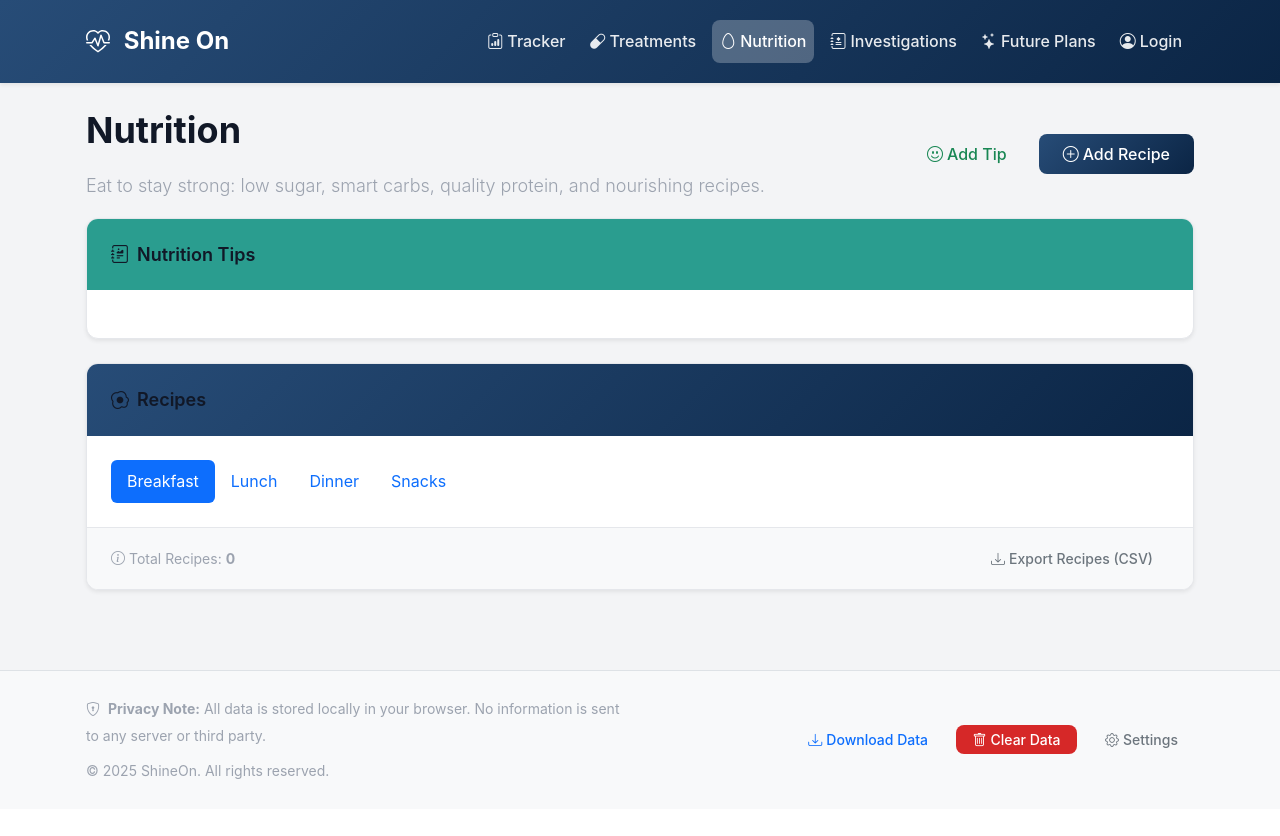
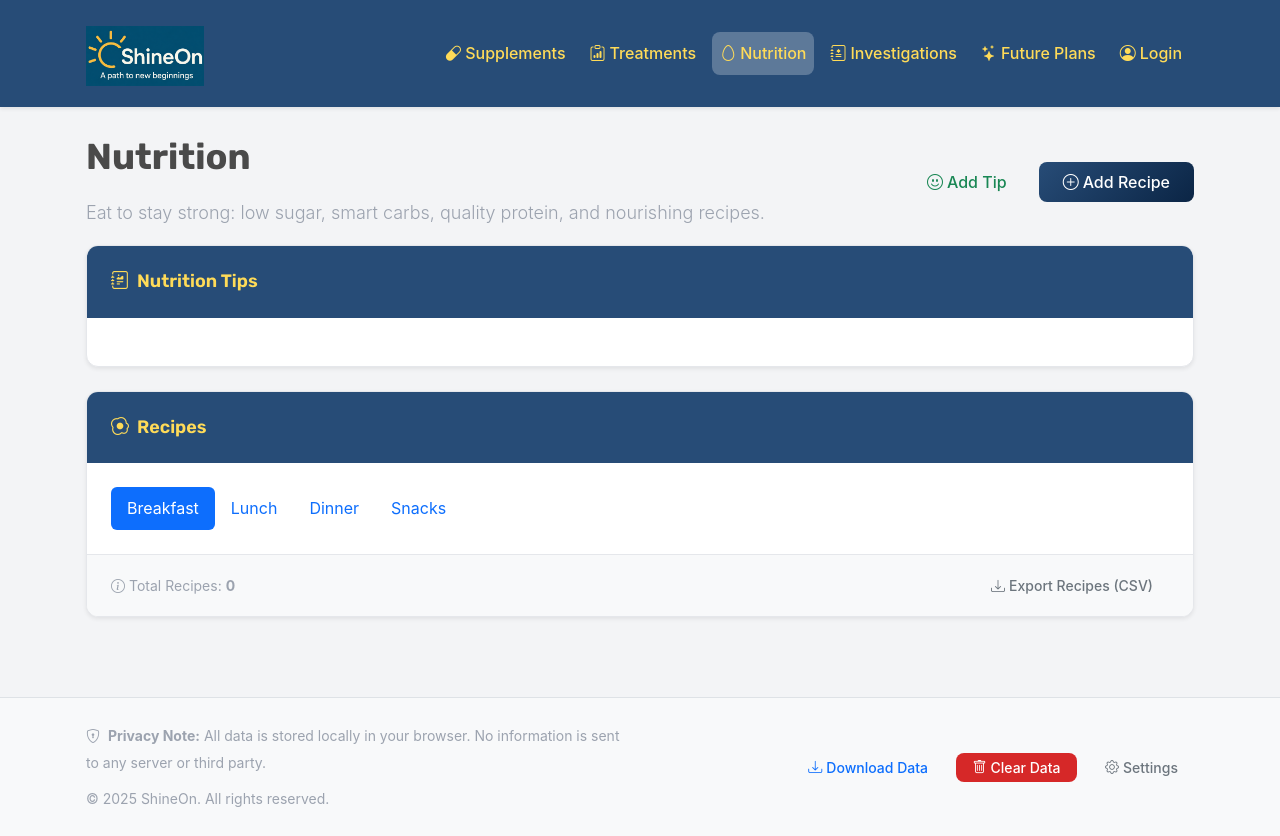
Before and after one commit to franklenehan/ShineOn, a PHP site: page /nutrition.html in a window 1280 px wide. Before the commit the page ends 779 px from the top, so only its background shows below. Run offline with PHP 8.4, Linux system fonts and the light colour scheme; some libraries are stand-ins or nearby versions.

Commit message:
Updated colour scheme, logo and made changes to styling, text font etc.

```diff
--- a/components/header.html
+++ b/components/header.html
@@ -1,13 +1,7 @@
 <nav class="navbar navbar-expand-lg navbar-dark bg-primary shadow-sm">
     <div class="container">
         <a class="navbar-brand fw-bold" href="index.html">
-            <svg xmlns="http://www.w3.org/2000/svg" width="24" height="24" fill="currentColor" class="bi bi-heart-pulse me-2" viewBox="0 0 16 16" style="vertical-align: middle;">
-                <path d="m8 2.748-.717-.737C5.6.281 2.514.878 1.4 3.053.918 3.995.78 5.323 1.508 7H.43c-2.128-5.697 4.165-8.83 7.394-5.857q.09.083.176.171a3 3 0 0 1 .176-.17c3.23-2.974 9.522.159 7.394 5.856h-1.078c.728-1.677.59-3.005.108-3.947C13.486.878 10.4.28 8.717 2.01zM2.212 10h1.315C4.593 11.183 6.05 12.458 8 13.795c1.949-1.337 3.407-2.612 4.473-3.795h1.315c-1.265 1.566-3.14 3.25-5.788 5-2.648-1.75-4.523-3.434-5.788-5"/>
-                <path d="M10.464 3.314a.5.5 0 0 0-.945.049L7.921 8.956 6.464 5.314a.5.5 0 0 0-.88-.091L3.732 8H.5a.5.5 0 0 0 0 1H4a.5.5 0 0 0 .416-.223l1.473-2.209 1.647 4.118a.5.5 0 0 0 .945-.049l1.598-5.593 1.457 3.642A.5.5 0 0 0 12 9h3.5a.5.5 0 0 0 0-1h-3.162z"/>
-            </svg>
-
-
-            Shine On
+            <img src="images/soLogoNew1.png" alt="Shine On" height="60" class="d-inline-block align-text-top">
         </a>
         <button class="navbar-toggler" type="button" data-bs-toggle="collapse" data-bs-target="#navbarNav" aria-controls="navbarNav" aria-expanded="false" aria-label="Toggle navigation">
             <span class="navbar-toggler-icon"></span>
@@ -16,12 +10,12 @@
             <ul class="navbar-nav ms-auto">
                 <li class="nav-item">
                     <a class="nav-link" href="tracker.html" data-page="tracker.html">
-                        <i class="bi bi-clipboard-data me-1"></i>Tracker
+                        <i class="bi bi-capsule me-1"></i>Supplements
                     </a>
                 </li>
                 <li class="nav-item">
                     <a class="nav-link" href="treatments.html" data-page="treatments.html">
-                        <i class="bi bi-capsule me-1"></i>Treatments
+                        <i class="bi bi-clipboard-data me-1"></i>Treatments
                     </a>
                 </li>
                 <li class="nav-item">
--- a/css/style.css
+++ b/css/style.css
@@ -2,6 +2,9 @@
    DESIGN SYSTEM - ShineOn
    Calm, Accessible, Cohesive
    ======================================== */
+
+/* Font imports */
+@import url('https://fonts.googleapis.com/css2?family=Rubik:wght@400;500;600;700&display=swap');
 
 /* Color Palette - Deep Blues & Warm Accents */
 :root {
@@ -21,7 +24,7 @@
     --accent-lavender: #FFE9B3; /* soft light gold */
 
     /* Neutral Colors */
-    --neutral-dark: #111827;
+    --neutral-dark: #4A4A4A;
     --neutral-medium: #4B5563;
     --neutral-light: #9CA3AF;
     --neutral-lighter: #D1D5DB;
@@ -86,7 +89,7 @@ html {
 }
 
 body {
-    font-family: var(--font-primary);
+    font-family: 'Inter', sans-serif;
     font-size: var(--text-base);
     line-height: 1.7;
     color: var(--neutral-dark);
@@ -96,6 +99,7 @@ body {
     flex-direction: column;
     -webkit-font-smoothing: antialiased;
     -moz-osx-font-smoothing: grayscale;
+    padding-top: 110px; /* extra space below fixed navbar */
 }
 
 /* Main content area */
@@ -107,6 +111,7 @@ body {
 
 /* Typography */
 h1, h2, h3, h4, h5, h6 {
+    font-family: 'Rubik', sans-serif;
     font-weight: 600;
     line-height: 1.3;
     color: var(--neutral-dark);
@@ -149,15 +154,21 @@ p {
    NAVIGATION
    ======================================== */
 .navbar {
-    background: linear-gradient(135deg, var(--primary-teal) 0%, var(--primary-blue) 100%) !important;
+    background-color: var(--primary-teal) !important;
+    background-image: none !important;
     box-shadow: var(--shadow-md);
     padding: var(--spacing-md) 0;
+    position: fixed;
+    top: 0;
+    left: 0;
+    right: 0;
+    z-index: 1030;
 }
 
 .navbar-brand {
     font-weight: 700;
     font-size: var(--text-2xl);
-    color: var(--white) !important;
+    color: #FFDB58 !important;
     transition: opacity 0.3s ease;
 }
 
@@ -168,7 +179,7 @@ p {
 .navbar-nav .nav-link {
     padding: var(--spacing-sm) var(--spacing-md);
     transition: all 0.3s ease;
-    color: rgba(255, 255, 255, 0.9) !important;
+    color: #FFDB58 !important;
     font-size: var(--text-base);
     font-weight: 500;
     border-radius: var(--radius-md);
@@ -177,12 +188,12 @@ p {
 
 .navbar-nav .nav-link:hover {
     background-color: rgba(255, 255, 255, 0.15);
-    color: var(--white) !important;
+    color: #FFDB58 !important;
 }
 
 .navbar-nav .nav-link.active {
     background-color: rgba(255, 255, 255, 0.25);
-    color: var(--white) !important;
+    color: #FFDB58 !important;
 }
 
 .navbar-toggler {
@@ -235,30 +246,48 @@ p {
     font-size: var(--text-lg);
     border-bottom: 1px solid var(--neutral-lightest);
     padding: var(--spacing-lg);
-    background-color: var(--bg-card);
+    background-color: var(--primary-teal) !important;
+    color: #FFDB58 !important;
+}
+
+/* Ensure headings inside card headers use gold text, not the global heading color */
+.card-header h1,
+.card-header h2,
+.card-header h3,
+.card-header h4,
+.card-header h5,
+.card-header h6 {
+    color: #FFDB58 !important;
 }
 
 .card-header.bg-primary {
-    background: linear-gradient(135deg, var(--primary-teal) 0%, var(--primary-blue) 100%) !important;
-    color: var(--white) !important;
+    background-color: var(--primary-teal) !important;
+    color: #FFDB58 !important;
+    border-bottom: none;
+}
+
+/* Teal header specifically for Today's Focus card on index page */
+.card-header.bg-focus-teal {
+    background-color: var(--primary-teal) !important;
+    color: #FFDB58 !important;
     border-bottom: none;
 }
 
 .card-header.bg-success {
-    background-color: var(--success) !important;
-    color: var(--white) !important;
+    background-color: var(--primary-teal) !important;
+    color: #FFDB58 !important;
     border-bottom: none;
 }
 
 .card-header.bg-info {
-    background-color: var(--info) !important;
-    color: var(--white) !important;
+    background-color: var(--primary-teal) !important;
+    color: #FFDB58 !important;
     border-bottom: none;
 }
 
 .card-header.bg-warning {
-    background-color: var(--warning) !important;
-    color: var(--neutral-dark) !important;
+    background-color: var(--primary-teal) !important;
+    color: #FFDB58 !important;
     border-bottom: none;
 }
 
--- a/index.html
+++ b/index.html
@@ -19,7 +19,7 @@
         <section class="mission-section mb-4">
             <div class="card border-primary">
                 <div class="card-body text-center">
-                    <h1 class="card-title mb-3">ShineOn</h1>
+                    <h1 class="card-title mb-3">Shine On</h1>
                     <p class="lead mb-2">A personal space to track my healing journey, celebrate progress, and stay focused on what matters most.</p>
                     <p class="text-muted mb-0">
                         <small>Every day is a step forward. Every moment counts.</small>
@@ -32,7 +32,7 @@
             <!-- Middle Section: Today Panel -->
             <div class="col-lg-8 mb-4">
                 <div class="card shadow-sm">
-                    <div class="card-header bg-primary text-white">
+                    <div class="card-header bg-focus-teal text-white">
                         <h3 class="mb-0">
                             <i class="bi bi-calendar-check me-2"></i>Today's Focus
                         </h3>
--- a/js/components.js
+++ b/js/components.js
@@ -30,11 +30,7 @@ function loadInlineComponent(elementId, componentPath) {
 <nav class="navbar navbar-expand-lg navbar-dark bg-primary shadow-sm">
     <div class="container">
         <a class="navbar-brand fw-bold" href="index.html">
-            <svg xmlns="http://www.w3.org/2000/svg" width="24" height="24" fill="currentColor" class="bi bi-heart-pulse me-2" viewBox="0 0 16 16" style="vertical-align: middle;">
-                <path d="m8 2.748-.717-.737C5.6.281 2.514.878 1.4 3.053.918 3.995.78 5.323 1.508 7H.43c-2.128-5.697 4.165-8.83 7.394-5.857q.09.083.176.171a3 3 0 0 1 .176-.17c3.23-2.974 9.522.159 7.394 5.856h-1.078c.728-1.677.59-3.005.108-3.947C13.486.878 10.4.28 8.717 2.01zM2.212 10h1.315C4.593 11.183 6.05 12.458 8 13.795c1.949-1.337 3.407-2.612 4.473-3.795h1.315c-1.265 1.566-3.14 3.25-5.788 5-2.648-1.75-4.523-3.434-5.788-5"/>
-                <path d="M10.464 3.314a.5.5 0 0 0-.945.049L7.921 8.956 6.464 5.314a.5.5 0 0 0-.88-.091L3.732 8H.5a.5.5 0 0 0 0 1H4a.5.5 0 0 0 .416-.223l1.473-2.209 1.647 4.118a.5.5 0 0 0 .945-.049l1.598-5.593 1.457 3.642A.5.5 0 0 0 12 9h3.5a.5.5 0 0 0 0-1h-3.162z"/>
-            </svg>
-            ShineOn - Brighter days ahead!
+            <img src="images/soLogoNew1.png" alt="Shine On" height="60" class="d-inline-block align-text-top">
         </a>
         <button class="navbar-toggler" type="button" data-bs-toggle="collapse" data-bs-target="#navbarNav" aria-controls="navbarNav" aria-expanded="false" aria-label="Toggle navigation">
             <span class="navbar-toggler-icon"></span>
--- a/tracker.html
+++ b/tracker.html
@@ -3,7 +3,7 @@
 <head>
     <meta charset="UTF-8">
     <meta name="viewport" content="width=device-width, initial-scale=1.0">
-    <title>ShineOn - Tracker</title>
+    <title>Supplements</title>
     <link href="https://cdn.jsdelivr.net/npm/bootstrap@5.3.0/dist/css/bootstrap.min.css" rel="stylesheet">
     <link href="https://cdn.jsdelivr.net/npm/bootstrap-icons@1.11.0/font/bootstrap-icons.css" rel="stylesheet">
     <link href="css/style.css" rel="stylesheet">
```
Also changed, not shown: images/1000049771.jpg (added), images/1000049923.jpg (added), images/1000049928.jpg (added), images/colourCode1.jpg (added), images/module_table_bottom.png (added), images/module_table_top.png (added), images/soLogo1.jpg (added), images/soLogo2.jpg (added), images/soLogoNew1.png (added).
